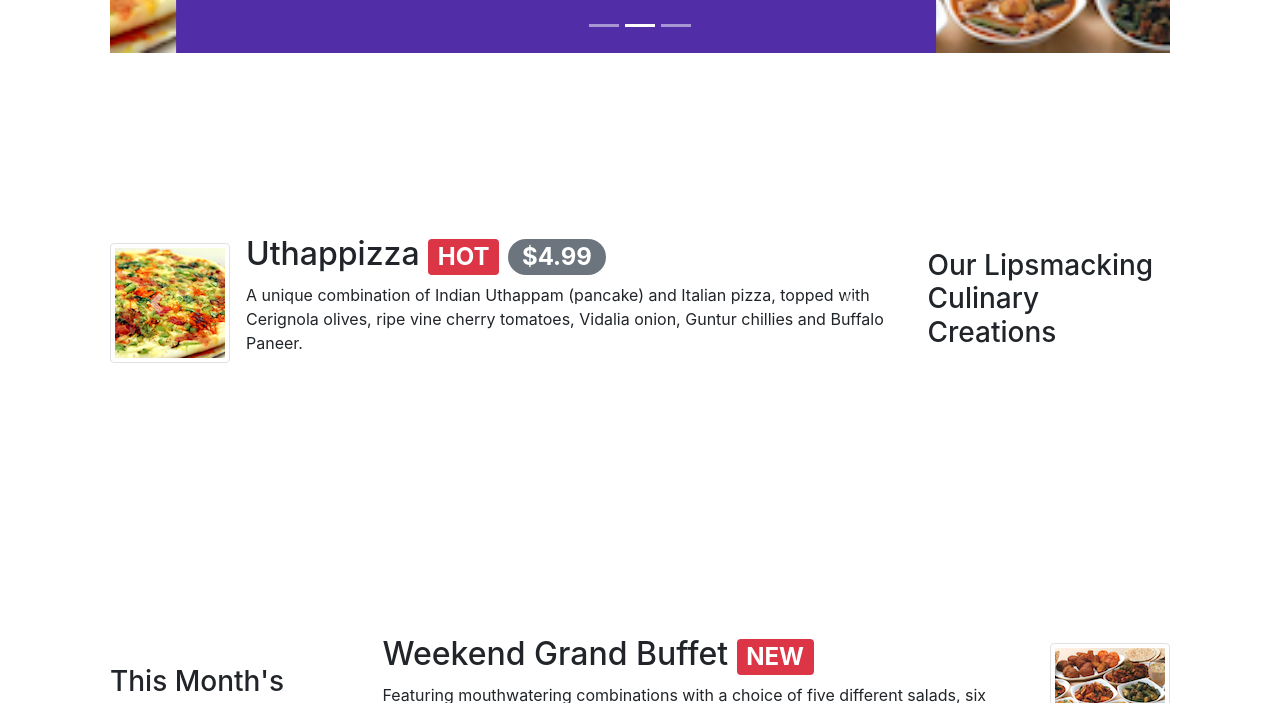
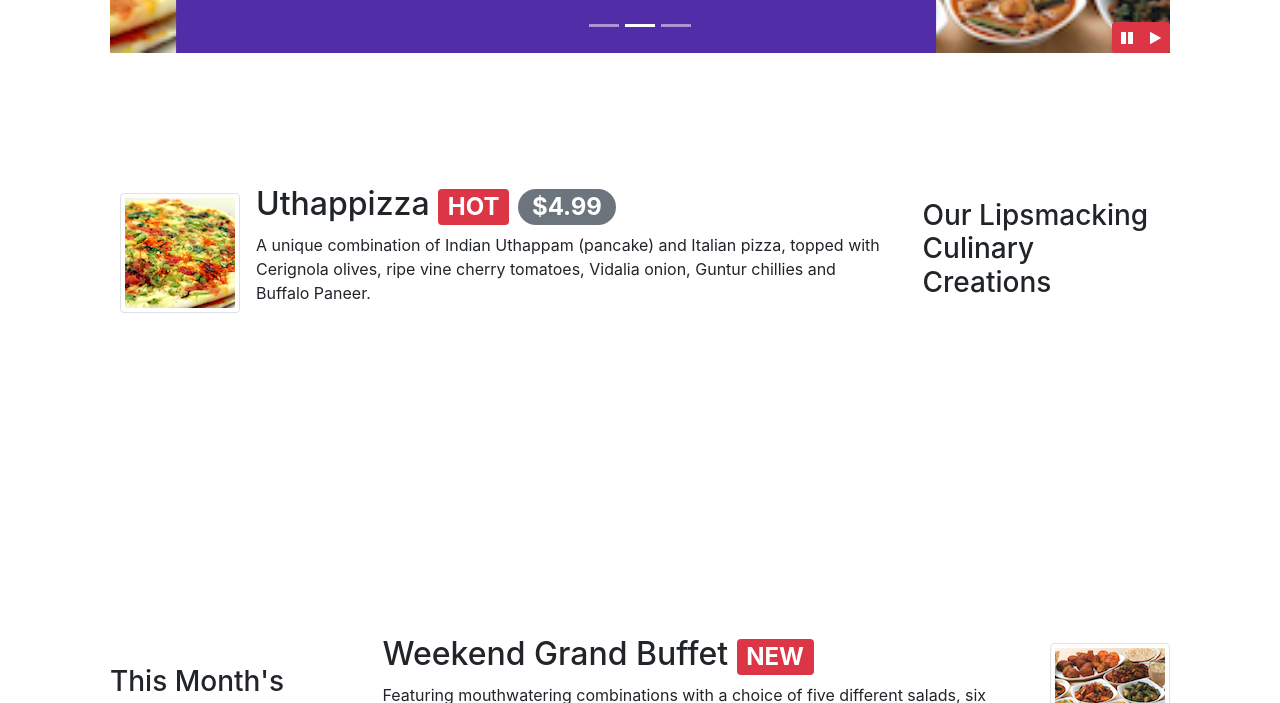
Before and after one commit to amiaynara/course_frontendUI, a website: page index.html in a window 1280 px wide. Shown: the part 619-1322 px from the top of the page. Drawn offline with nearby package versions, Linux system fonts and the light colour scheme; files whose address does not match are found by name.

Commit message:
jquery with carousel

```diff
--- a/CSS/styles.css
+++ b/CSS/styles.css
@@ -74,3 +74,10 @@ body{
     left: 0;
     min-height: 300px;
 }
+
+#carouselbutton {
+  right: 0px;
+  bottom:0px;
+  z-index: 1;
+  position: absolute;
+}
--- a/index.html
+++ b/index.html
@@ -209,6 +209,20 @@
                         <li data-target="#mycarousel" data-slide-to="1"></li>
                         <li data-target="#mycarousel" data-slide-to="2"></li>
                     </ol>
+                                                       <a class="carousel-control-prev" href="#mycarousel" role="button" data-slide="prev">
+                        <span class="carousel-control-prev-icon"></span>
+                    </a>
+                    <a class="carousel-control-next" href="#mycarousel" role="button" data-slide="next">
+                        <span class="carousel-control-next-icon"></span>
+                    </a>
+                    <div class="btn-group" id="carouselbutton">
+                      <button class="btn btn-danger btn-sm" id="carousel-pause">
+                        <span class="fa fa-pause"></span>
+                      </button>
+                      <button class="btn btn-danger btn-sm" id="caruosel-play">
+                        <span class="fa fa-play"></span>
+                      </button>
+
                     </div>
             </div>
             </div>
@@ -229,20 +243,9 @@
                             Buffalo Paneer.</p>
                     </div>
                 </div>
-                    <ol class="carousel-indicators">
-                        <li data-target="#mycarousel" data-slide-to="0" class="active"></li>
-                        <li data-target="#mycarousel" data-slide-to="1"></li>
-                        <li data-target="#mycarousel" data-slide-to="2"></li>
-                    </ol>
-                                        <a class="carousel-control-prev" href="#mycarousel" role="button" data-slide="prev">
-                        <span class="carousel-control-prev-icon"></span>
-                    </a>
-                    <a class="carousel-control-next" href="#mycarousel" role="button" data-slide="next">
-                        <span class="carousel-control-next-icon"></span>
-                    </a>
             </div>
         </div>
-
+</div>
 
         <div class="row row-content align-items-center">
             <div class="col-12 col-sm-4 col-md-3">
@@ -336,6 +339,19 @@
     <script src="https://cdnjs.cloudflare.com/ajax/libs/popper.js/1.12.9/umd/popper.min.js" integrity="sha384-ApNbgh9B+Y1QKtv3Rn7W3mgPxhU9K/ScQsAP7hUibX39j7fakFPskvXusvfa0b4Q" crossorigin="anonymous"></script>
     <script src="https://maxcdn.bootstrapcdn.com/bootstrap/4.0.0/js/bootstrap.min.js" integrity="sha384-JZR6Spejh4U02d8jOt6vLEHfe/JQGiRRSQQxSfFWpi1MquVdAyjUar5+76PVCmYl" crossorigin="anonymous"></script>
         <script src="bootstrap4_files/js/bootstrap.min.js"></script>
+
+        <!--adding JavaScript for play and pause of carousel-->
+    <script>
+        $(document).ready(function(){
+            $("#mycarousel").carousel( { interval: 2000 } );
+            $("#carousel-pause").click(function(){
+                $("#mycarousel").carousel('pause');
+            });
+            $("#carousel-play").click(function(){
+                $("#mycarousel").carousel('cycle');
+            });
+        });
+    </script>
 </body>
 
 </html>
```
Also changed, not shown: modal_form_updated.png (added), ristorante_extra_small.png (added), ristorante_small_to_large.png (added).
